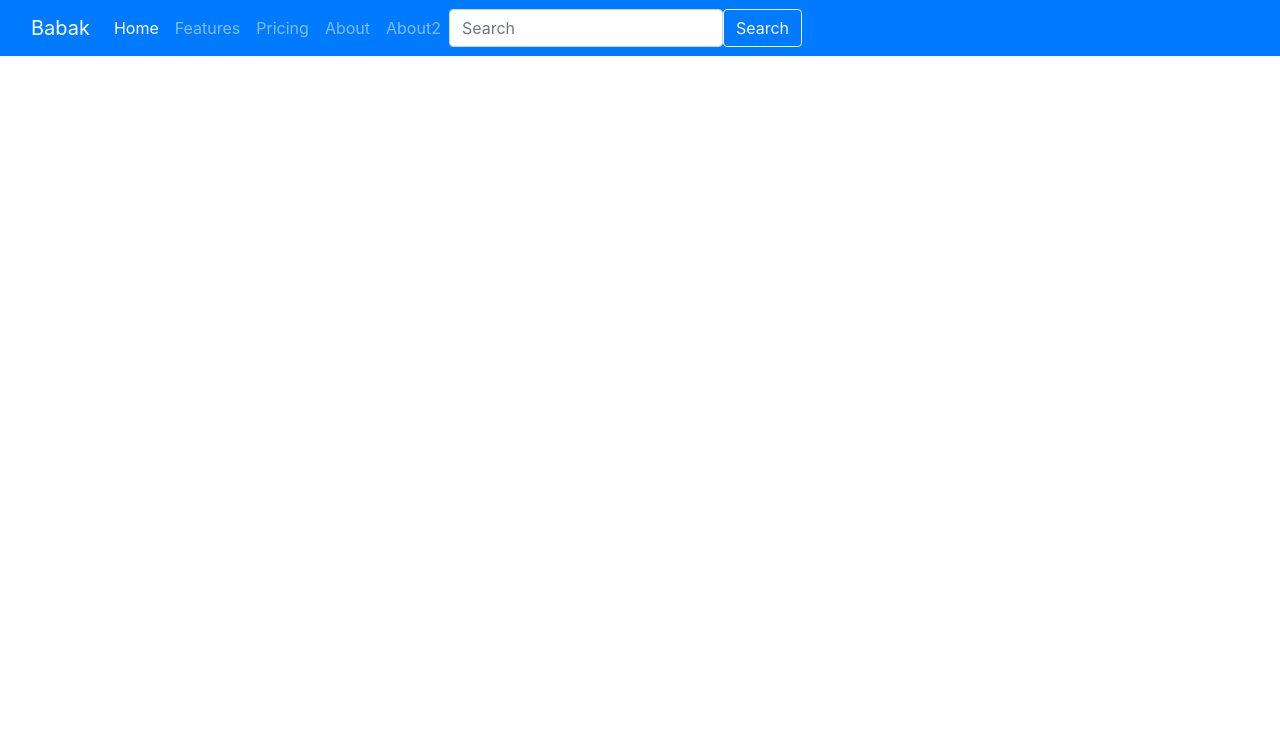
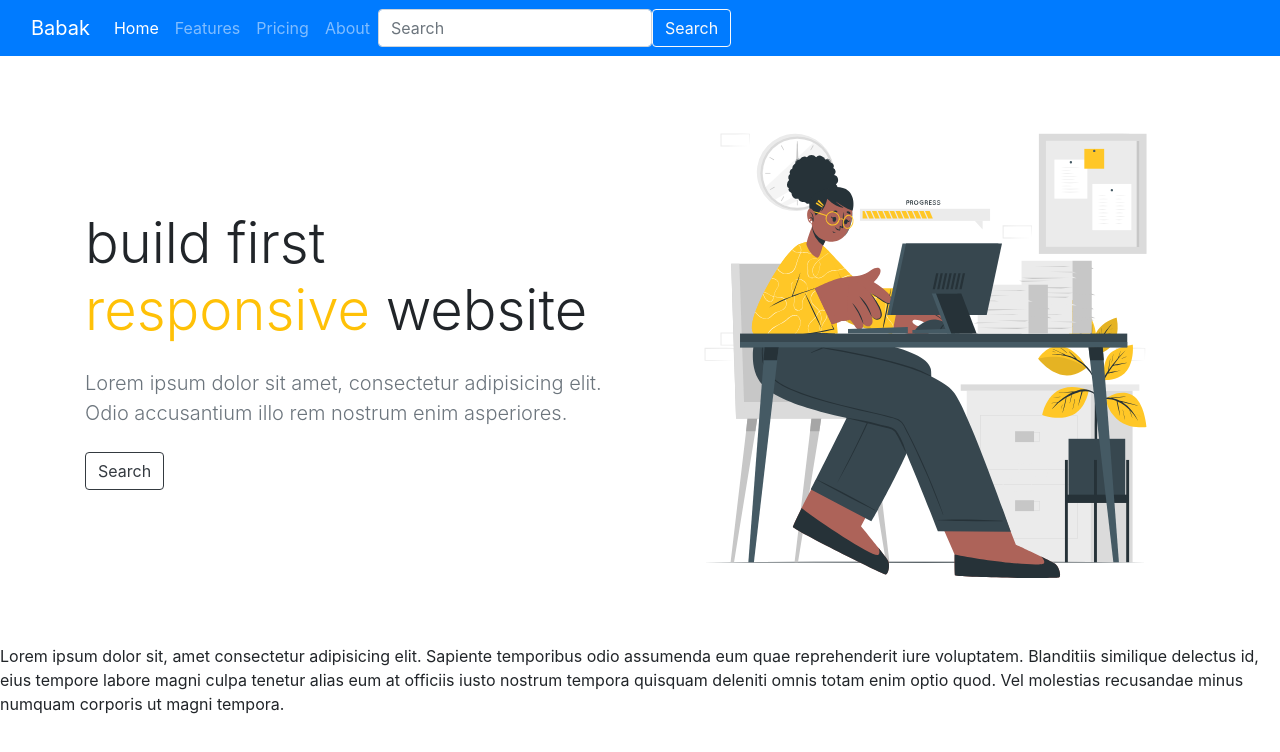
Before and after one commit to BabakMovahhedi/Git-bootstrap1, a plain HTML site: page index.html in a window 1280 px wide. Drawn offline with nearby package versions, Linux system fonts and the light colour scheme.

Commit message:
index.html

```diff
--- a/index.html
+++ b/index.html
@@ -30,9 +30,7 @@
               <li class="nav-item">
                 <a class="nav-link" href="#">About</a>
               </li>
-              <li class="nav-item">
-                <a class="nav-link" href="#">About2</a>
-              </li>
+
 
             </ul>
             <form class="d-flex">
@@ -42,6 +40,27 @@
           </div>
         </div>
       </nav>
+      <div class="py-4" >
+        <section class="container">
+          <div class="row align-items-center">
+            <div class="col-md-6">
+              <h2 class="display-4 mb-4">build first <span class="text-warning">responsive</span> website</h2>
+              <p class="lead text-muted mb-4">Lorem ipsum dolor sit amet, consectetur adipisicing elit. Odio accusantium illo
+                rem nostrum enim asperiores.</p>
+                <button class="btn btn-outline-dark" type="submit">Search</button>
+            </div>
+            <div class="col-md-6">
+              <img src="./img/header.svg" alt="" class="img-fluid">
+            </div>
+          </div>
+        </section>
+      </div>
+      <p>Lorem ipsum dolor sit, amet consectetur adipisicing elit.
+         Sapiente temporibus odio assumenda eum quae reprehenderit iure voluptatem.
+         Blanditiis similique delectus id, eius tempore labore magni
+         culpa tenetur alias eum at officiis iusto nostrum tempora quisquam deleniti
+          omnis totam enim optio quod. Vel molestias recusandae minus numquam corporis
+          ut magni tempora.</p>
     <!-- Optional JavaScript -->
     <!-- jQuery first, then Popper.js, then Bootstrap JS -->
     <script src="https://code.jquery.com/jquery-3.3.1.slim.min.js" integrity="sha384-q8i/X+965DzO0rT7abK41JStQIAqVgRVzpbzo5smXKp4YfRvH+8abtTE1Pi6jizo" crossorigin="anonymous"></script>
--- a/index2.js
+++ b/index2.js
@@ -1,2 +1,3 @@
 console.log('hi');
-console.log(2);git
+console.log(2);
+console.log(5);
```
Also changed, not shown: img/header.svg (added).
